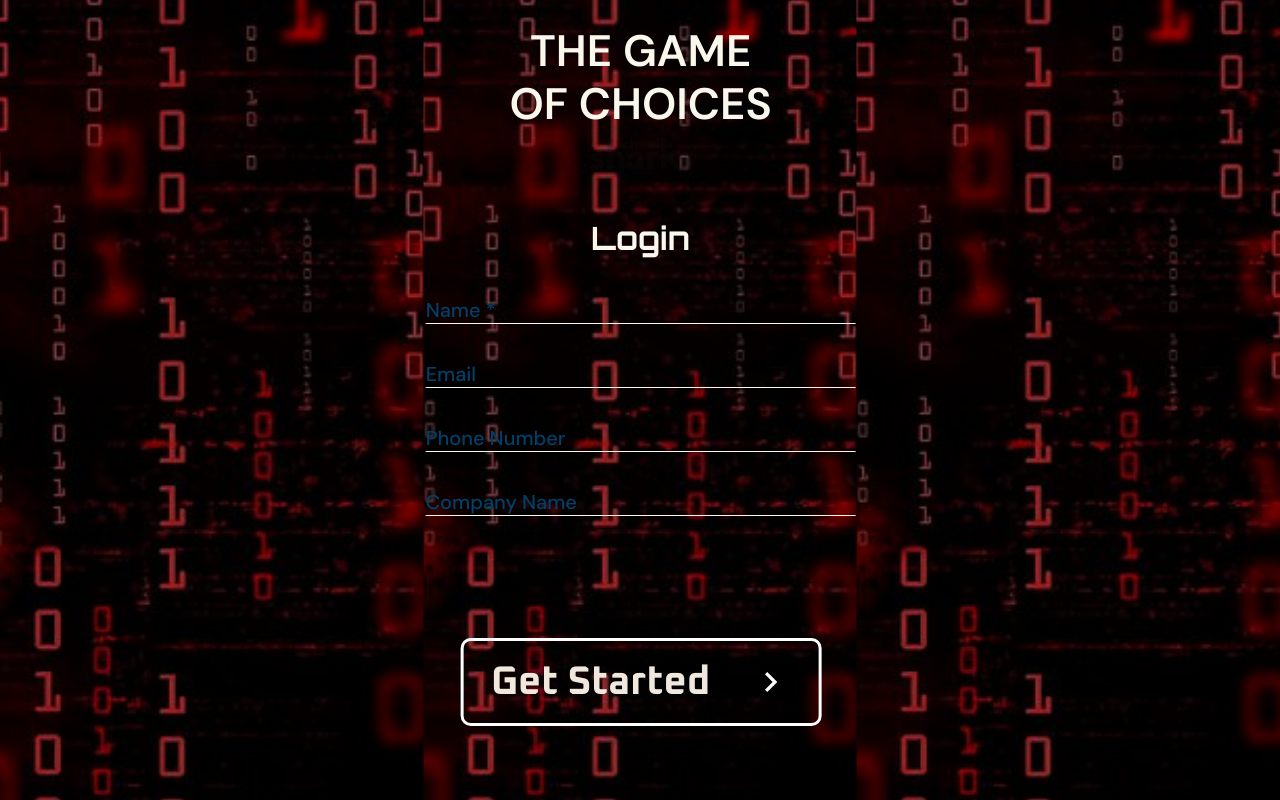
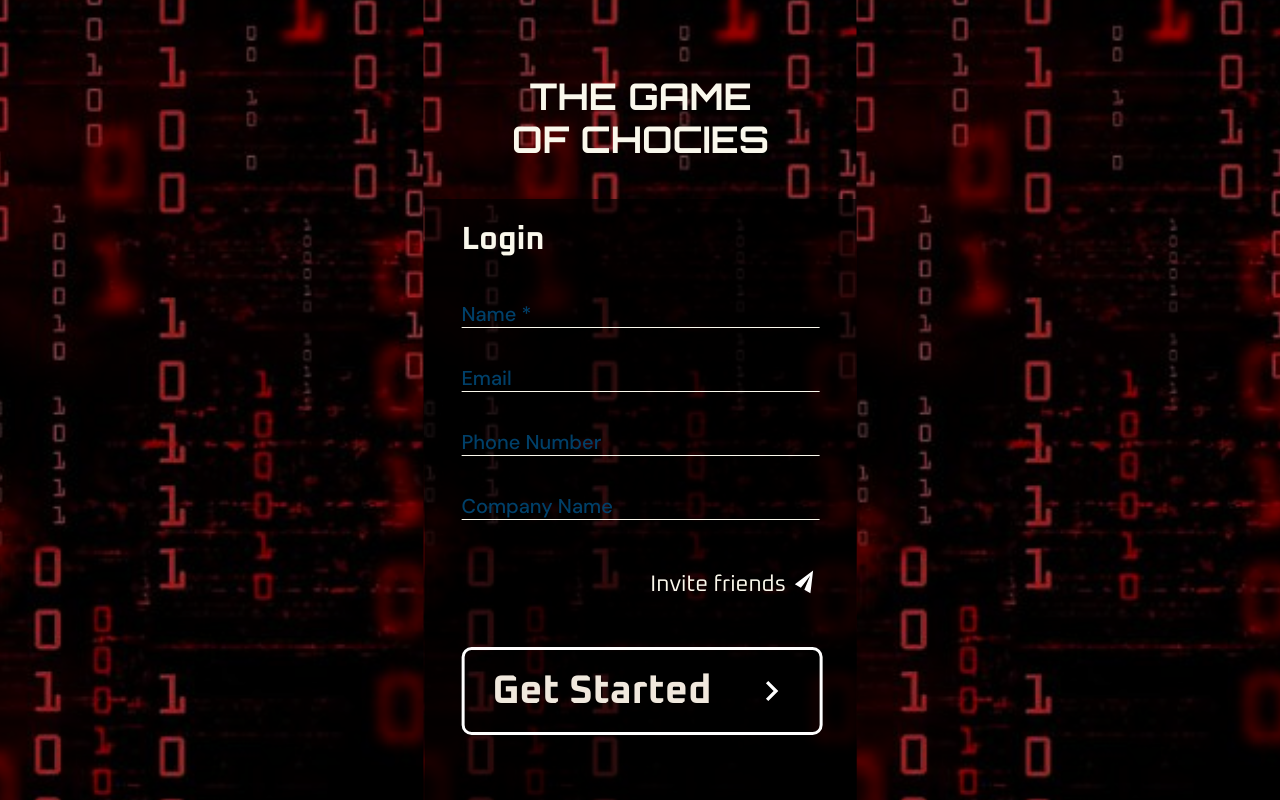
Before and after one commit to schoolsharks/game-of-choises, a React (Vite) app in the folder client/: page /login in a window 1280 px wide. Built offline with nearby package versions, Linux system fonts and the light colour scheme.

Commit message:
created login page

```diff
--- a/client/src/components/MySlider.jsx
+++ b/client/src/components/MySlider.jsx
@@ -57,7 +57,7 @@ const MySlider = () => {
         width: "433px",
         margin: "auto",
         // overflow: "hidden",
-        padding: "54px 52px",
+        padding: "48px 52px",
 
         fontFamily: "Oxanium",
       }}
--- a/client/src/components/SwipeBar.jsx
+++ b/client/src/components/SwipeBar.jsx
@@ -59,7 +59,7 @@ const SwipeBar = ({ onSwipe }) => {
       onMouseDown={handleOnMouseDown}
       onMouseUp={handleOnMouseUp}
       sx={{
-        margin: "60px auto 60px",
+        margin: "30px auto 60px",
         border: "3px solid #ffffff",
         color: "#ffffff",
         cursor: "pointer",
@@ -77,7 +77,7 @@ const SwipeBar = ({ onSwipe }) => {
         padding: "21px 22px 21px 22px ",
       }}
     >
-      {!isLargeScreen && (
+      {/* {!isLargeScreen && (
         <ArrowBack
           sx={{
             fontSize: "1rem",
@@ -91,7 +91,7 @@ const SwipeBar = ({ onSwipe }) => {
                 : "translateX(0)",
           }}
         />
-      )}
+      )} */}
       <Typography
         variant="body3"
         fontSize={"40px"}
@@ -107,10 +107,10 @@ const SwipeBar = ({ onSwipe }) => {
               : "none",
         }}
       >
-        {isLargeScreen ? "Get Started" : "Get Started"}
+        Get Started
       </Typography>
       <KeyboardArrowRightIcon style={{ fontSize: "40px" }} />
-      {!isLargeScreen && (
+      {/* {!isLargeScreen && (
         <ArrowForward
           sx={{
             fontSize: "1rem",
@@ -124,7 +124,7 @@ const SwipeBar = ({ onSwipe }) => {
                 : "translateX(0)",
           }}
         />
-      )}
+      )} */}
     </Stack>
   );
 };
--- a/client/src/components/custom.css
+++ b/client/src/components/custom.css
@@ -1,8 +1,8 @@
 .slick-dots {
   position: absolute;
-  bottom: -5px;
+  bottom: -15px;
   left: 90%;
-  transform: translateX(-50%); /* Center horizontally */
+  transform: translateX(-50%);
   display: flex;
   justify-content: center;
   padding: 0;
@@ -11,16 +11,15 @@
 }
 
 .slick-dots li button {
-  background-color: transparent; /* Remove default background */
-  border: none;
+  background-color: transparent;
   outline: none;
 }
 
 .slick-dots li button:before {
   content: "•";
-  font-size: 12px; /* Customize size */
-  color: #fff; /* Customize dot color */
-  opacity: 0.5; /* Default opacity */
+  font-size: 12px;
+  color: #fff;
+  opacity: 0.5;
 }
 
 .slick-dots li.slick-active button:before {
--- a/client/src/index.css
+++ b/client/src/index.css
@@ -16,6 +16,7 @@
   background-attachment: fixed;
   background-size: auto;
   background-position: center;
+  font-size: 16px;
 
   display: flex;
   align-items: center;
--- a/client/src/pages/User/Home/Home.jsx
+++ b/client/src/pages/User/Home/Home.jsx
@@ -14,8 +14,10 @@ const Home = () => {
   return (
     <Stack
       width="100%"
-      height={`${window.innerHeight < 616 ? 616 : window.innerHeight}px`}
+      height="100vh"
+      // height={`${window.innerHeight < 616 ? 616 : window.innerHeight}px`}
       position="relative"
+      overflow="hidden"
     >
       <Typography
         variant={"h3"}
@@ -27,13 +29,13 @@ const Home = () => {
         // top={"150px"}
         maxHeight={"117px"}
         color={theme.palette.primary.main}
-        margin={"100px auto 22px"}
+        margin={"50px auto 22px"}
       >
         THE GAME OF CHOCIES
       </Typography>
 
       <MySlider />
-      <div>
+
       <Stack
         // position={"fixed"}
         bottom={"60px"}
@@ -43,7 +45,6 @@ const Home = () => {
       >
         <SwipeBar onSwipe={handleOnSwipe} />
       </Stack>
-      </div>
     </Stack>
   );
 };
--- a/client/src/pages/User/Login/Login.jsx
+++ b/client/src/pages/User/Login/Login.jsx
@@ -7,6 +7,8 @@ import { loginValidation } from "../../../utils/loginValidation";
 import { useDispatch, useSelector } from "react-redux";
 import { createUser } from "../../../app/userSlice";
 import "../../../App.css";
+import { createTheme, ThemeProvider } from "@mui/material/styles";
+import SendIcon from "@mui/icons-material/Send";
 
 const Login = () => {
   const theme = useTheme();
@@ -41,6 +43,23 @@ const Login = () => {
     return <Navigate to="/questions" />;
   }
 
+  const newtheme = createTheme({
+    components: {
+      MuiTextField: {
+        styleOverrides: {
+          root: {
+            "& .MuiInputLabel-root": { color: "white" },
+            "& .MuiInputLabel-root.Mui-focused": { color: "white" },
+            "& .MuiInput-underline:before": { borderBottomColor: "white" }, // Unfocused underline
+            "& .MuiInput-underline:hover:before": {
+              borderBottomColor: "white",
+            }, // Hover underline
+            "& .MuiInput-underline:after": { borderBottomColor: "white" }, // Focused underline
+          },
+        },
+      },
+    },
+  });
   return (
     <Stack
       className="user-login"
@@ -48,62 +67,96 @@ const Login = () => {
       height={`${window.innerHeight < 616 ? 616 : window.innerHeight}px`}
       position="relative"
       alignItems={"center"}
-
+      color={theme.palette.primary.main}
     >
       <Stack
         alignItems="center"
-        justifyContent="center"   // Ensures vertical centering
+        justifyContent="center"
         marginTop="25px"
         textAlign={"center"}
         fontFamily={"Orbitron"}
       >
         <Typography
-          fontSize="2.75rem"
-          fontWeight={"600"}
-          lineHeight={"52.8px"}
-          sx={{ textTransform: "uppercase" }}
-          color="#FBF9ED">
-          The Game <br></br>of Choices
+          variant={"h3"}
+          fontSize="2.3rem"
+          fontWeight="600"
+          textAlign={"center"}
+          zIndex={1}
+          maxWidth={"18rem"}
+          top={"6rem"}
+          maxHeight={"117px"}
+          color={theme.palette.primary.main}
+          margin={"50px auto 22px"}
+        >
+          THE GAME OF CHOCIES
         </Typography>
-        <Box
-          width="120px"
-          height="auto"
-          sx={{
-            aspectRatio: "116/45",
-            background: `url(${Logo})`,
-            backgroundSize: "cover",
-            opacity: "0.2",
-          }}
-        ></Box>
       </Stack>
-      <Stack>
+
+      <Stack
+        width={"80%"}
+        gap="1rem"
+        sx={{ maxWidth: "27rem" }}
+        marginTop={"1rem"}
+        backgroundColor={"#000000B2"}
+        color={theme.palette.primary.main}
+        padding={"1px 2.3rem"}
+      >
+        <Stack
+          width={"85%"}
+          gap="0.5rem"
+          sx={{ maxWidth: "433px" }}
+          marginTop={"1rem"}
+          color={theme.palette.primary.main}
+        >
           <Typography
-          variant="h5"
+            variant="body3"
             fontWeight={"700"}
             fontSize="2rem"
-          marginTop={"40px"}
+            // marginTop={"40px"}
             color={theme.palette.primary.main}
           >
             Login
           </Typography>
         </Stack>
         <Stack
-        width={"80%"}
-        gap="1rem"
-        sx={{ maxWidth: "430px" }}
-        marginTop={"1rem"}
-        color={theme.palette.primary.main}
+          sx={{
+            width: "100%",
+            gap: "1rem",
+          }}
         >
+          {/* <ThemeProvider theme={newtheme}> */}
           <TextField
             label="Name *"
             variant="standard"
+            // color="white"
             placeholder="eg. Vanessa Jenson"
             value={name}
             onChange={(e) => {
               setError("");
               setName(e.target.value);
             }}
+            sx={{
+              "& .MuiInputLabel-root": {
+                color: "white", // Label color
+              },
+              "& .MuiInputLabel-root.Mui-focused": {
+                color: "white", // Label color when focused
+              },
+              "& .MuiOutlinedInput-root": {
+                color: "white", // Input text color
+              },
+              "& .MuiOutlinedInput-notchedOutline": {
+                borderColor: "white", // Border color
+              },
+              "&:hover .MuiOutlinedInput-notchedOutline": {
+                borderColor: "white", // Border color on hover
+              },
+              "&.Mui-focused .MuiOutlinedInput-notchedOutline": {
+                borderColor: "white", // Border color when focused
+              },
+            }}
           />
+
           <TextField
             label="Email"
             type="email"
@@ -113,6 +166,26 @@ const Login = () => {
             onChange={(e) => {
               setError("");
               setEmail(e.target.value);
+            }}
+            sx={{
+              "& .MuiInputLabel-root": {
+                color: "white", // Label color
+              },
+              "& .MuiInputLabel-root.Mui-focused": {
+                color: "white", // Label color when focused
+              },
+              "& .MuiOutlinedInput-root": {
+                color: "white", // Input text color
+              },
+              "& .MuiOutlinedInput-notchedOutline": {
+                borderColor: "white", // Border color
+              },
+              "&:hover .MuiOutlinedInput-notchedOutline": {
+                borderColor: "white", // Border color on hover
+              },
+              "&.Mui-focused .MuiOutlinedInput-notchedOutline": {
+                borderColor: "white", // Border color when focused
+              },
             }}
           />
           <TextField
@@ -135,21 +208,60 @@ const Login = () => {
               setError("");
               setCompanyName(e.target.value);
             }}
+            // sx={{
+            //   "& .MuiInputLabel-root": { color: "white" }, // Label color
+            //   "& .MuiInput-underline:before": { borderBottomColor: "white" },
+            //   "& .MuiInput-underline:hover:before": {
+            //     borderBottomColor: "white",
+            //   },
+            //   "& .MuiInput-underline:after": { borderBottomColor: "white" },
+            // }}
           />
 
           <Typography color="#d61a1a" sx={{ minHeight: "1rem" }}>
             {error}
           </Typography>
+          {/* </ThemeProvider> */}
+        </Stack>
+        <Stack
+          sx={{
+            gap: "10px",
+            display: "flex",
+            flexDirection: "row",
+            alignContent: "center",
+            justifyContent: "end",
+            width: "100%",
+            cursor: "pointer",
+          }}
+        >
+          <Typography
+            variant={"body3"}
+            fontSize="1.4rem"
+            fontWeight="400"
+            textAlign={"end"}
+            zIndex={1}
+            color={theme.palette.primary.main}
+          >
+            Invite friends
+          </Typography>
+          <SendIcon
+            sx={{ color: "white", transform: "rotate(300deg)" }}
+            size={20}
+          />
         </Stack>
 
         <Stack
-        position={"fixed"}
-        bottom={"1.5rem"}
-        width={"100%"}
+          // position={"fixed"}
+          bottom={"60px"}
+          maxHeight={"88px"}
           maxWidth={"900px"}
+          marginBottom={"100px"}
         >
           <SwipeBar onSwipe={handleSubmit} />
         </Stack>
+      </Stack>
+
+      {/* </div> */}
     </Stack>
   );
 };
```
Also changed, not shown: 1 other file (tests, documents, lock files or other folders). Lines whose indentation alone changed are shown as unchanged.
